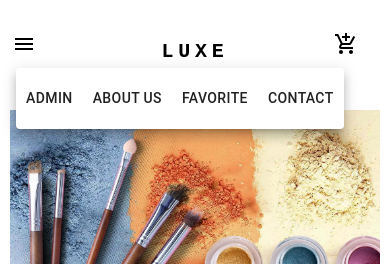
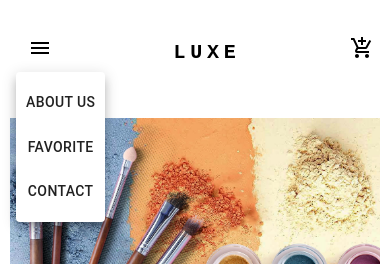
Before and after one commit to iiddaa96/luxe, a Next.js app: page / in a window 390 px wide. Both pictures are taken after a click on the button "account of current user". Shown: the top 264 px of the page. Built offline with nearby package versions, Linux system fonts and the light colour scheme.

Commit message:
added onClick for the links in mobile and added shoppingCart icon to subheader instead in desktop. deleted js file

```diff
--- a/app/admin/page.tsx
+++ b/app/admin/page.tsx
@@ -0,0 +1,5 @@
+function Admin() {
+  return <h1 style={{ padding: "4rem" }}>admin</h1>;
+}
+
+export default Admin;
--- a/app/checkout/page.tsx
+++ b/app/checkout/page.tsx
@@ -0,0 +1,5 @@
+function Checkout() {
+  return <h1 style={{ padding: "4rem" }}>Checkout</h1>;
+}
+
+export default Checkout;
--- a/app/ui/Header.tsx
+++ b/app/ui/Header.tsx
@@ -1,14 +1,17 @@
-"use client";
 import AddShoppingCartOutlinedIcon from "@mui/icons-material/AddShoppingCartOutlined";
 import MenuIcon from "@mui/icons-material/Menu";
-import { Button } from "@mui/material";
-import AppBar from "@mui/material/AppBar";
-import Box from "@mui/material/Box";
-import IconButton from "@mui/material/IconButton";
-import Menu from "@mui/material/Menu";
-import Typography from "@mui/material/Typography";
+import {
+  AppBar,
+  Badge,
+  Box,
+  Button,
+  IconButton,
+  Menu,
+  Toolbar,
+  Typography,
+} from "@mui/material";
 import Link from "next/link";
-import * as React from "react";
+import React from "react";
 
 interface HeaderProps {
   handleOpenNavMenu: (event: React.MouseEvent<HTMLElement>) => void;
@@ -24,7 +27,6 @@ const Header: React.FC<HeaderProps> = ({
   return (
     <AppBar
       position="static"
-      component="header"
       sx={{
         backgroundColor: "#ffffff",
         marginTop: "20px",
@@ -33,6 +35,7 @@ const Header: React.FC<HeaderProps> = ({
         color: "black",
       }}
     >
+      <Toolbar>
         <Box
           sx={{
             display: "flex",
@@ -42,7 +45,9 @@ const Header: React.FC<HeaderProps> = ({
           }}
         >
           {/* Hamburger menu (visible only on mobile) */}
-        <Box sx={{ display: { xs: "flex", md: "none" }, alignItems: "center" }}>
+          <Box
+            sx={{ display: { xs: "flex", md: "none" }, alignItems: "center" }}
+          >
             <IconButton
               size="large"
               aria-label="account of current user"
@@ -62,12 +67,10 @@ const Header: React.FC<HeaderProps> = ({
             sx={{
               display: "flex",
               justifyContent: "center",
-            flexGrow: { xs: "0.9", sm: "1" },
+              alignItems: "center",
+              flexGrow: 1,
               textDecoration: "none",
-            position: "absolute",
-            left: "50%",
-            transform: "translateX(-50%)",
-            marginTop: "1rem",
+              marginTop: { xs: "10px", sm: "2rem" },
             }}
           >
             <Typography
@@ -85,10 +88,29 @@ const Header: React.FC<HeaderProps> = ({
               LUXE
             </Typography>
           </Box>
-        <Box sx={{ position: "absolute", right: "2rem", top: "2rem" }}>
+
+          {/* Cart Icon (visible only on mobile beside loggan) */}
+          <Box
+            sx={{ display: { xs: "flex", md: "none" }, alignItems: "center" }}
+          >
+            <IconButton
+              component={Link}
+              href="/checkout"
+              size="large"
+              aria-label="show cart items"
+              color="inherit"
+              sx={{ p: 0 }}
+            >
+              <Badge
+                // badgeContent={totalQuantity}
+                color="secondary"
+              >
                 <AddShoppingCartOutlinedIcon />
+              </Badge>
+            </IconButton>
           </Box>
         </Box>
+      </Toolbar>
 
       {/* Mobil meny */}
       <Menu
@@ -107,28 +129,14 @@ const Header: React.FC<HeaderProps> = ({
         onClose={handleCloseNavMenu}
       >
         <Box
-          sx={{
-            display: "flex",
-            justifyContent: "space-around",
-            width: "100%",
-            maxWidth: "1200px",
-            flexWrap: "wrap",
-            backgroundColor: "#ffffff",
-          }}
+          sx={{ display: { xs: "flex", md: "none" }, flexDirection: "column" }}
         >
-          <Button
-            component={Link}
-            href="/admin"
-            color="inherit"
-            sx={{ padding: "10px" }}
-          >
-            Admin
-          </Button>
           <Button
             component={Link}
             href="/about us"
             color="inherit"
             sx={{ padding: "10px" }}
+            onClick={handleCloseNavMenu}
           >
             About us
           </Button>
@@ -137,6 +145,7 @@ const Header: React.FC<HeaderProps> = ({
             href="/favorite"
             color="inherit"
             sx={{ padding: "10px" }}
+            onClick={handleCloseNavMenu}
           >
             Favorite
           </Button>
@@ -145,6 +154,7 @@ const Header: React.FC<HeaderProps> = ({
             href="/contact"
             color="inherit"
             sx={{ padding: "10px" }}
+            onClick={handleCloseNavMenu}
           >
             Contact
           </Button>
--- a/app/ui/SubHeader.tsx
+++ b/app/ui/SubHeader.tsx
@@ -1,4 +1,6 @@
 "use client";
+import AddShoppingCartOutlinedIcon from "@mui/icons-material/AddShoppingCartOutlined";
+import { Badge, IconButton } from "@mui/material";
 import Box from "@mui/material/Box";
 import Button from "@mui/material/Button";
 import Link from "next/link";
@@ -57,6 +59,22 @@ const Subheader: React.FC = () => {
           Contact
         </Button>
       </Box>
+      <IconButton
+        component={Link}
+        href="/checkout"
+        size="large"
+        aria-label="show cart items"
+        color="inherit"
+        sx={{ p: 0 }}
+      >
+        <Badge
+          //badgeContent={totalQuantity}
+          color="secondary"
+          data-cy="cart-items-count-badge"
+        >
+          <AddShoppingCartOutlinedIcon />
+        </Badge>
+      </IconButton>
     </Box>
   );
 };
```
Also changed, not shown: app/contact/page.tsx (added, +13 -0 lines), db/mongodbConnection.js (deleted, +0 -29 lines). Lines whose indentation alone changed are shown as unchanged.
